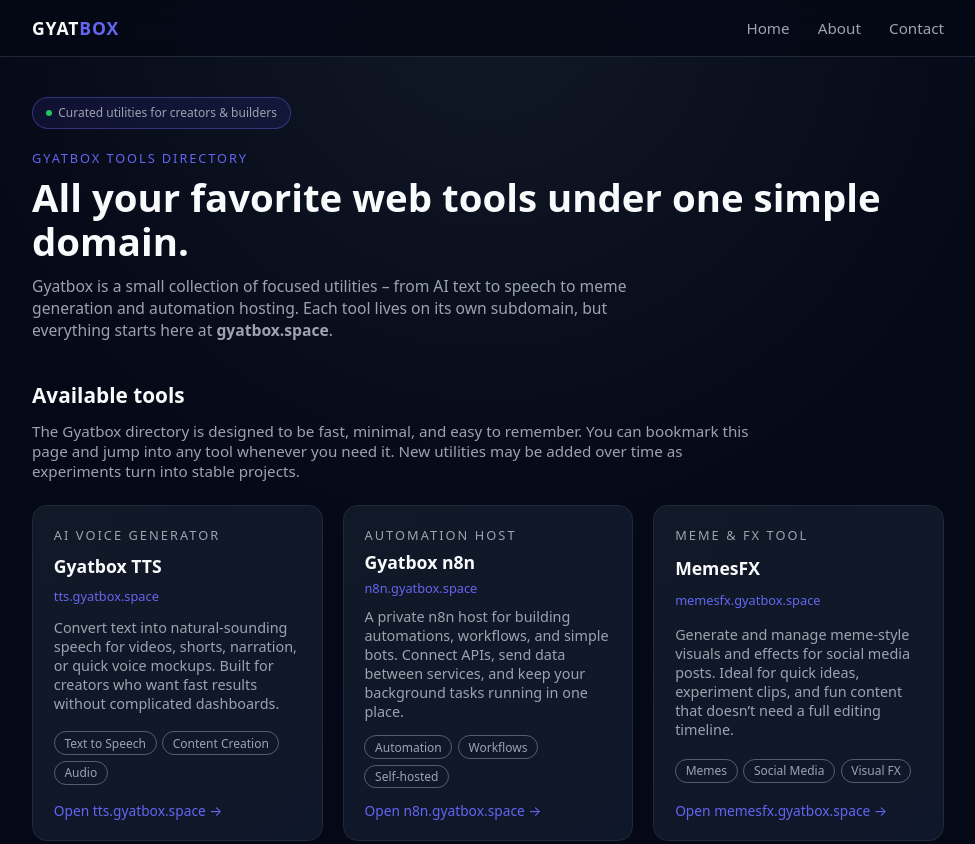
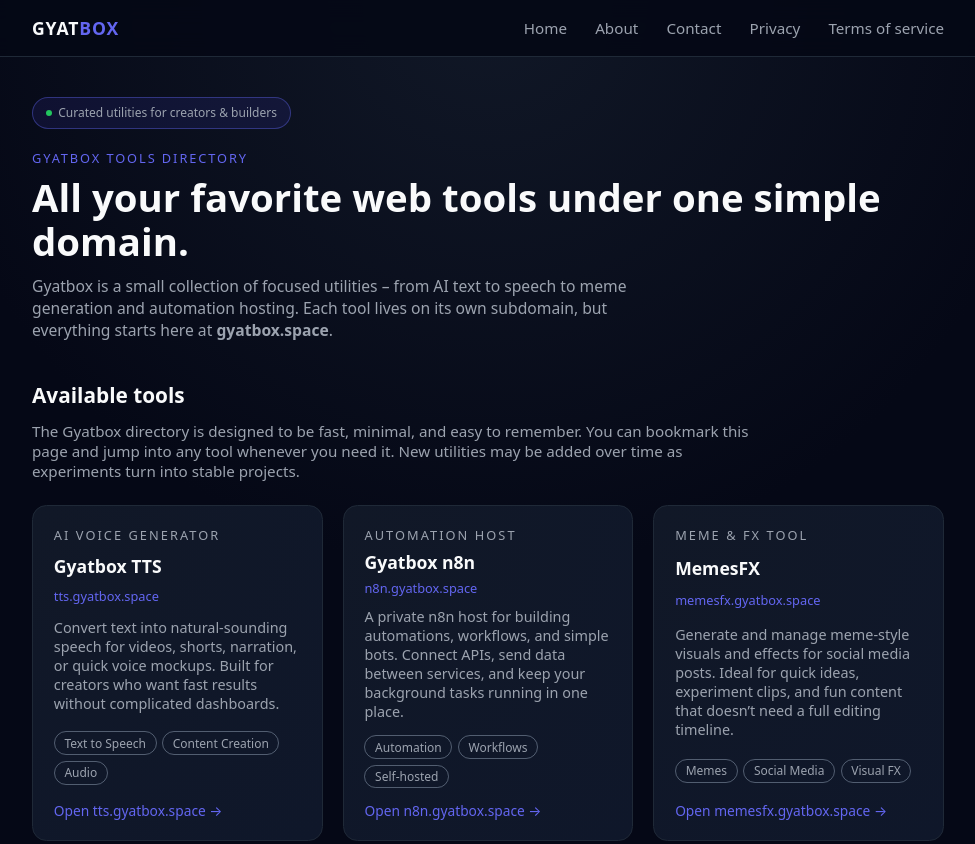
Before and after one commit to electroo69/gyatbox-base, a website: page index.html in a window 1280 px wide. Shown: the top 844 px of the page, without its empty margins (152-1127 px from the left). Drawn offline with Linux system fonts and the light colour scheme.

Commit message:
Update index.html

```diff
--- a/index.html
+++ b/index.html
@@ -264,6 +264,8 @@
           <a href="index.html">Home</a>
           <a href="about.html">About</a>
           <a href="contact.html">Contact</a>
+          <a href="privacy.html">Privacy</a>
+          <a href="terms.html">Terms of service</a>
         </nav>
       </div>
     </header>
```
